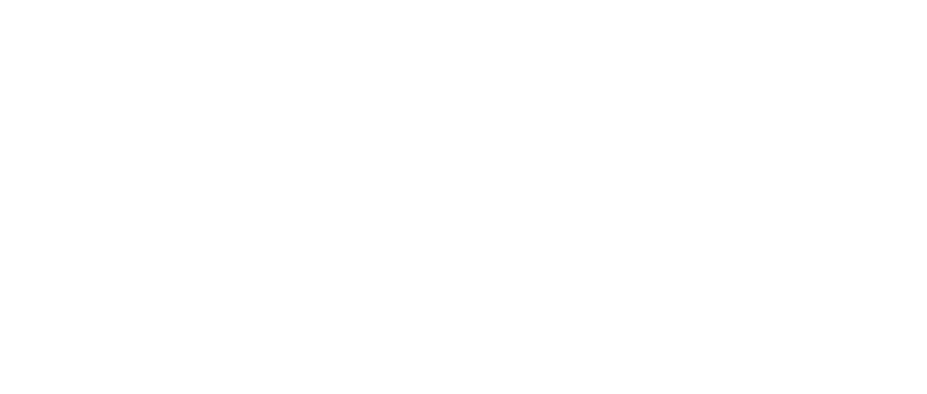
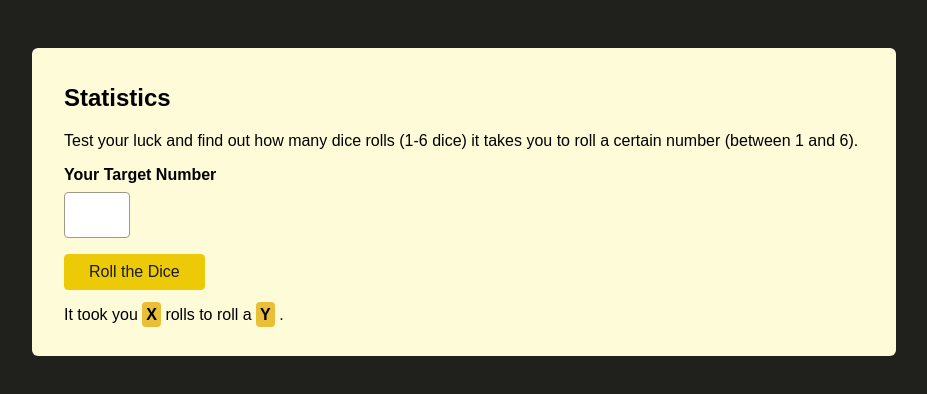
Before and after one commit to Data-MaSTeRR/web-basic-4, a plain HTML site: page 원하는 숫자 나올때까지 주사위 굴리기-4/index.html in a window 1280 px wide. Shown: the whole page, without its empty margins (176-1103 px from the left). Drawn offline with Linux system fonts and the light colour scheme.

Commit message:
Feat: html, css (원하는 숫자가 나올때까지 주사위 굴리기)

```diff
--- a/원하는 숫자 나올때까지 주사위 굴리기-4/index.html
+++ b/원하는 숫자 나올때까지 주사위 굴리기-4/index.html
@@ -1,10 +1,30 @@
 <!DOCTYPE html>
 <html lang="en">
+
 <head>
     <meta charset="UTF-8">
-    <title>Title</title>
+    <meta http-equiv="X-UA-Compatible" content="IE=edge">
+    <meta name="viewport" content="width=device-width, initial-scale=1.0">
+    <title>JavaScript Loops</title>
+    <link rel="stylesheet" href="styles.css">
+    <script src="app.js" defer></script>
 </head>
 <body>
+    <section id="statistics">
+        <h2>Statistics</h2>
+        <p>Test your luck and find out how many dice rolls (1-6 dice) it takes you to roll a certain number (between 1 and
+            6).</p>
+        <div class="control">
+            <label for="user-target-number">Your Target Number</label>
+            <input type="number" min="1" max="6" id="user-target-number">
+        </div>
+        <button>Roll the Dice</button>
+        <ul id="dice-rolls"></ul>
+        <p>It took you <span id="output-total-rolls" class="output">X</span>
+            rolls to roll a
+            <span id="output-target-number" class="output">Y</span>
+            .</p>
+    </section>
+</body>
 
-</body>
 </html>
--- a/원하는 숫자 나올때까지 주사위 굴리기-4/styles.css
+++ b/원하는 숫자 나올때까지 주사위 굴리기-4/styles.css
@@ -0,0 +1,75 @@
+body {
+    margin: 3rem;
+    font-family: sans-serif;
+    background-color: rgb(32, 32, 29);
+}
+
+h1 {
+    text-align: center;
+    color: rgb(236, 202, 8);
+}
+
+section {
+    margin: 2rem auto;
+    width: 95%;
+    max-width: 50rem;
+    padding: 1rem 2rem;
+    border-radius: 6px;
+    background-color: rgb(253, 251, 216);
+}
+
+button {
+    font: inherit;
+    cursor: pointer;
+    background-color: rgb(236, 202, 8);
+    border: 1px solid rgb(236, 202, 8);
+    color: rgb(29, 28, 26);
+    padding: 0.5rem 1.5rem;
+    border-radius: 4px;
+}
+
+button:hover {
+    background-color: rgb(236, 183, 8);
+    border-color: rgb(236, 183, 8);
+}
+
+.control {
+    margin: 1rem 0;
+}
+
+label,
+input {
+    display: block;
+}
+
+label {
+    font-weight: bold;
+    margin-bottom: 0.5rem;
+}
+
+input {
+    font: inherit;
+    font-size: 1.5rem;
+    border-radius: 4px;
+    border: 1px solid rgb(156, 153, 136);
+    width: 3rem;
+    max-width: 100%;
+    padding: 0.5rem;
+    color: rgb(66, 63, 44);
+}
+
+input:focus {
+    background-color: rgb(248, 239, 187);
+}
+
+a {
+    text-decoration: none;
+    color: rgb(236, 145, 8);
+}
+
+.output {
+    font-weight: bold;
+    background-color: rgb(233, 191, 55);
+    padding: 0.25rem;
+    border-radius: 4px;
+}
```
